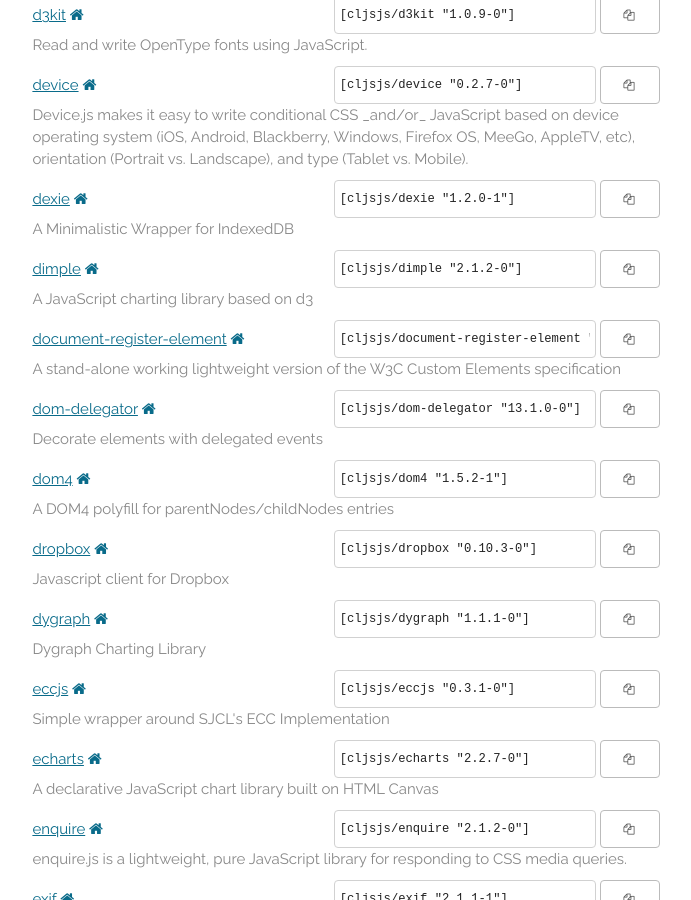
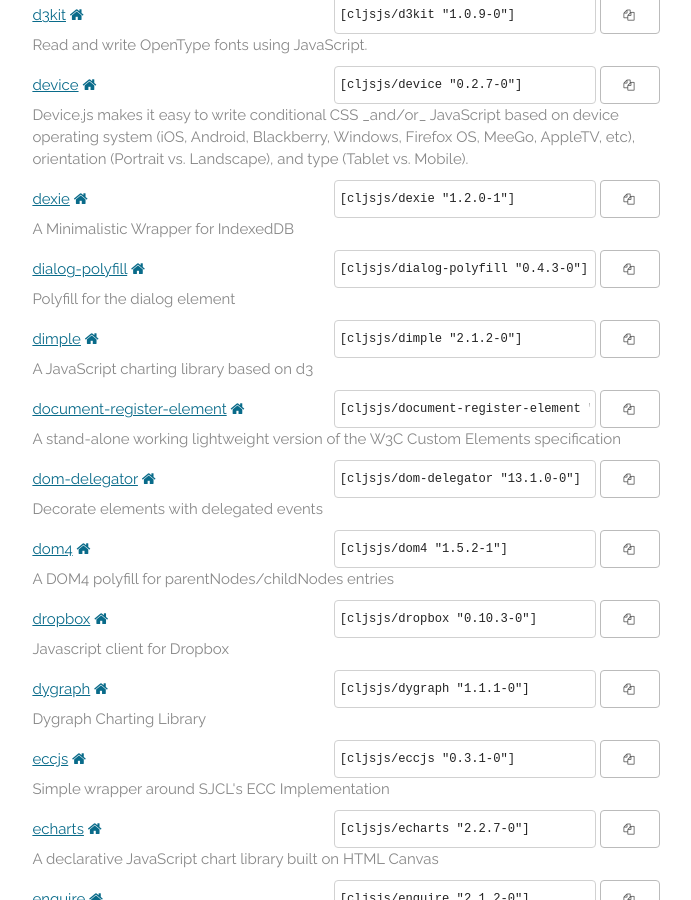
Before and after one commit to cljsjs/cljsjs.github.io, a Jekyll site: the page built from index.markdown, in a window 1280 px wide and 900 px high, scrolled down 3188 px. Shown: the whole window, without its empty margins (294-985 px from the left). Built offline with Jekyll 4.4.1, drawn with Linux system fonts in a browser that asks for light colours; nearby versions of some CDN libraries; comment, search, counter and statistics services are not loaded.

Commit message:
Automatic update

```diff
--- a/_includes/packages.html
+++ b/_includes/packages.html
@@ -285,6 +285,15 @@
     <p class="description">A Minimalistic Wrapper for IndexedDB</p>
   </li>
   <li>
+    <a href="https://clojars.org/cljsjs/dialog-polyfill">dialog-polyfill</a>
+    <a href="https://github.com/GoogleChrome/dialog-polyfill" target="new"><i class="fa fa-home"></i></a>
+    <span class="clojars">
+      <input type="text" value='[cljsjs/dialog-polyfill "0.4.3-0"]'/>
+      <button data-clipboard-text='[cljsjs/dialog-polyfill "0.4.3-0"]'><i class="fa fa-copy"></i></button>
+    </span>
+    <p class="description">Polyfill for the dialog element</p>
+  </li>
+  <li>
     <a href="https://clojars.org/cljsjs/dimple">dimple</a>
     <a href="http://dimplejs.org/" target="new"><i class="fa fa-home"></i></a>
     <span class="clojars">
```
